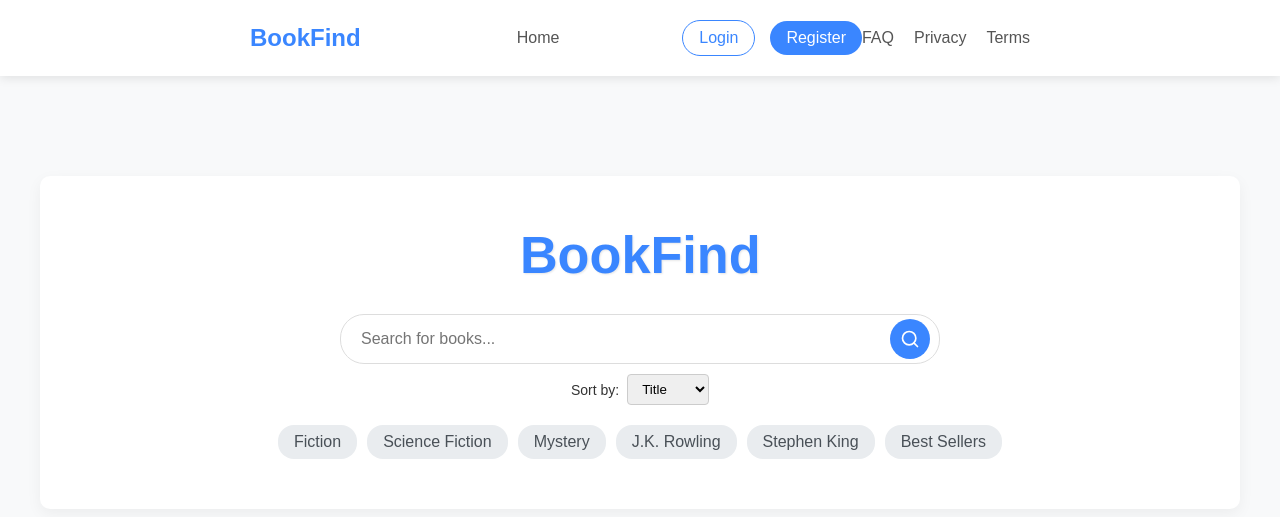
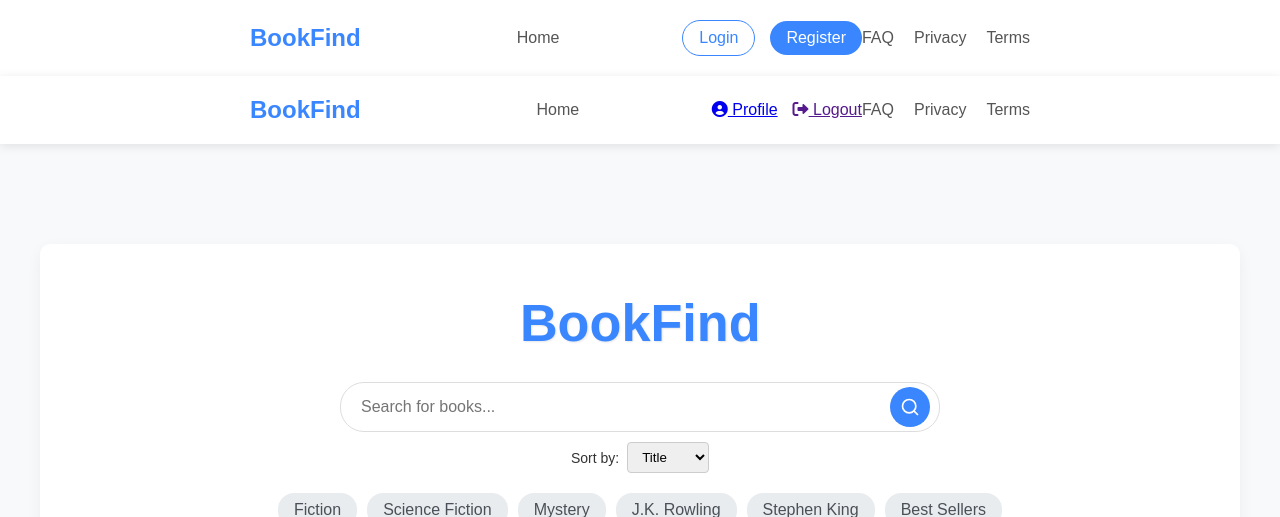
Before and after one commit to Drago361/Semester-Project-4-G11, a Django app: page / in a window 1280 px wide. Shown: the top 517 px of the page. Run offline with Django 5.2, Linux system fonts and the light colour scheme.

Commit message:
Changes to header

```diff
--- a/SPv1/base/templates/base.html
+++ b/SPv1/base/templates/base.html
@@ -24,15 +24,30 @@
                 <a href="{% url 'home' %}" class="active">Home</a>
             </div>
             <div class="user-nav-links">
-                <!-- These links will be hidden when user is logged in -->
+                <!-- These links will be hidden when user is NOT logged in -->
                 <a href="{% url 'login' %}" class="login-btn" id="login-btn">Login</a>
                 <a href="{% url 'register' %}" class="register-btn" id="register-btn">Register</a>
+            </div>
+            <div class="secondary-nav-links">
+                <a href="{% url 'faq' %}">FAQ</a>
+                <a href="{% url 'privacy' %}">Privacy</a>
+                <a href="{% url 'terms' %}">Terms</a>
+            </div>
+        </nav>
+    </header>
 
-                <!-- This will be shown when user is logged in -->
-                <a href="profile.html" class="profile-btn" id="profile-btn" style="display:none;">
-                    <i class="fas fa-user-circle"></i> My Profile
+        <header>
+        <nav>
+            <!-- These links will be hidden when user is IS logged in -->
+            <div class="logo">BookFind</div>
+            <div class="main-nav-links">
+                <a href="{% url 'home' %}" class="active">Home</a>
+            </div>
+            <div class="user-nav-links">
+                <a href="{% url 'profile' %}" class="profile-btn">
+                    <i class="fas fa-user-circle"></i> Profile
                 </a>
-                <a href="#" class="logout-btn" id="logout-btn" style="display:none;">
+                <a href="" class="logout-btn">
                     <i class="fas fa-sign-out-alt"></i> Logout
                 </a>
             </div>
--- a/SPv1/base/templates/base/index.html
+++ b/SPv1/base/templates/base/index.html
@@ -104,7 +104,7 @@
                 <div class="team-member">
                     <div class="member-image">Photo</div>
                     <div class="member-name">Tea Boian</div>
-                    <div class="member-role">BackEnd development</div>
+                    <div class="member-role">Documentation & Report</div>
                     <p>Worked on the back end functionality</p>
                 </div>
                 <div class="team-member">
```
Also changed, not shown: SPv1/base/static/base/styles.css (line endings or trailing spaces).
